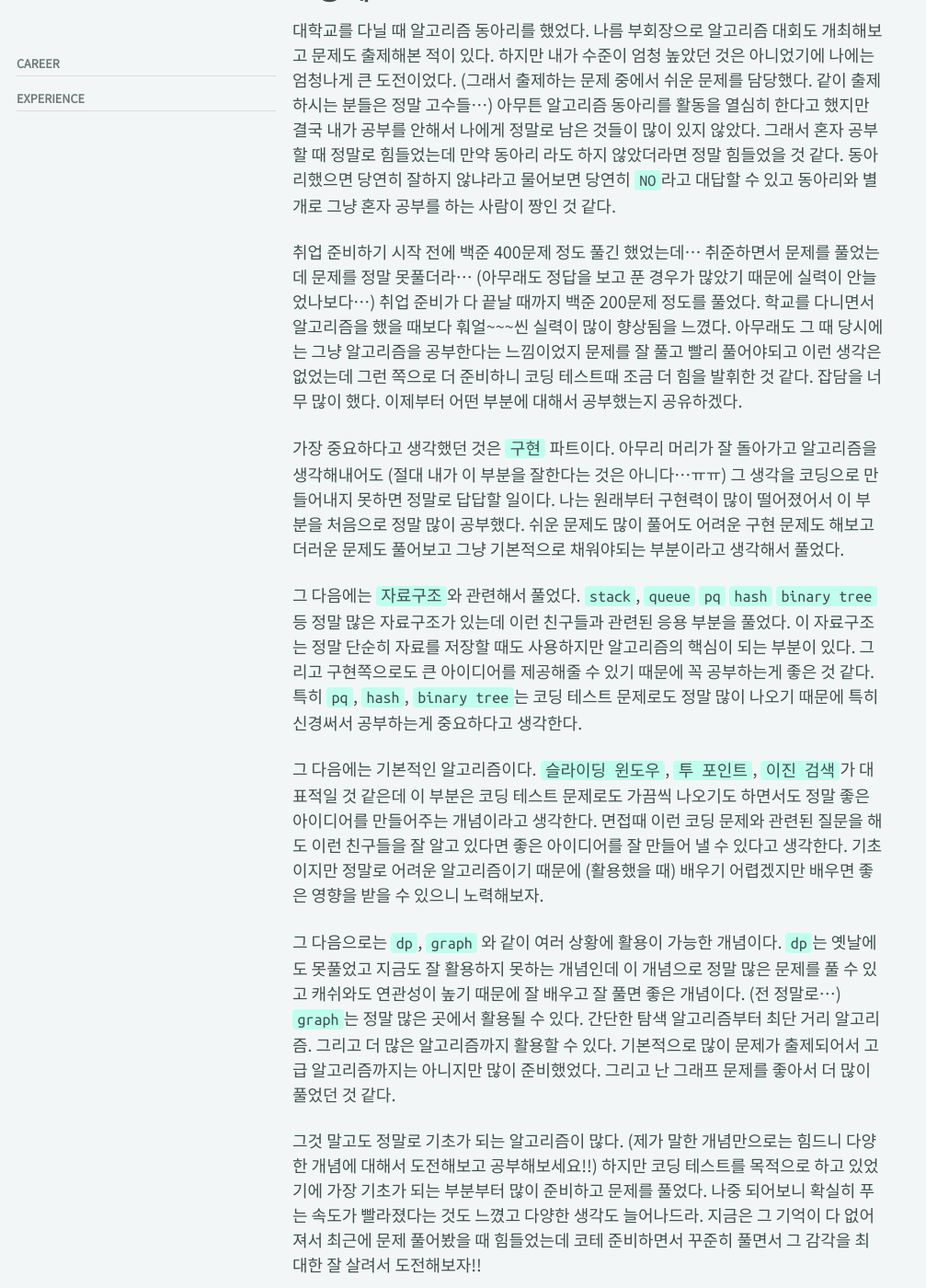
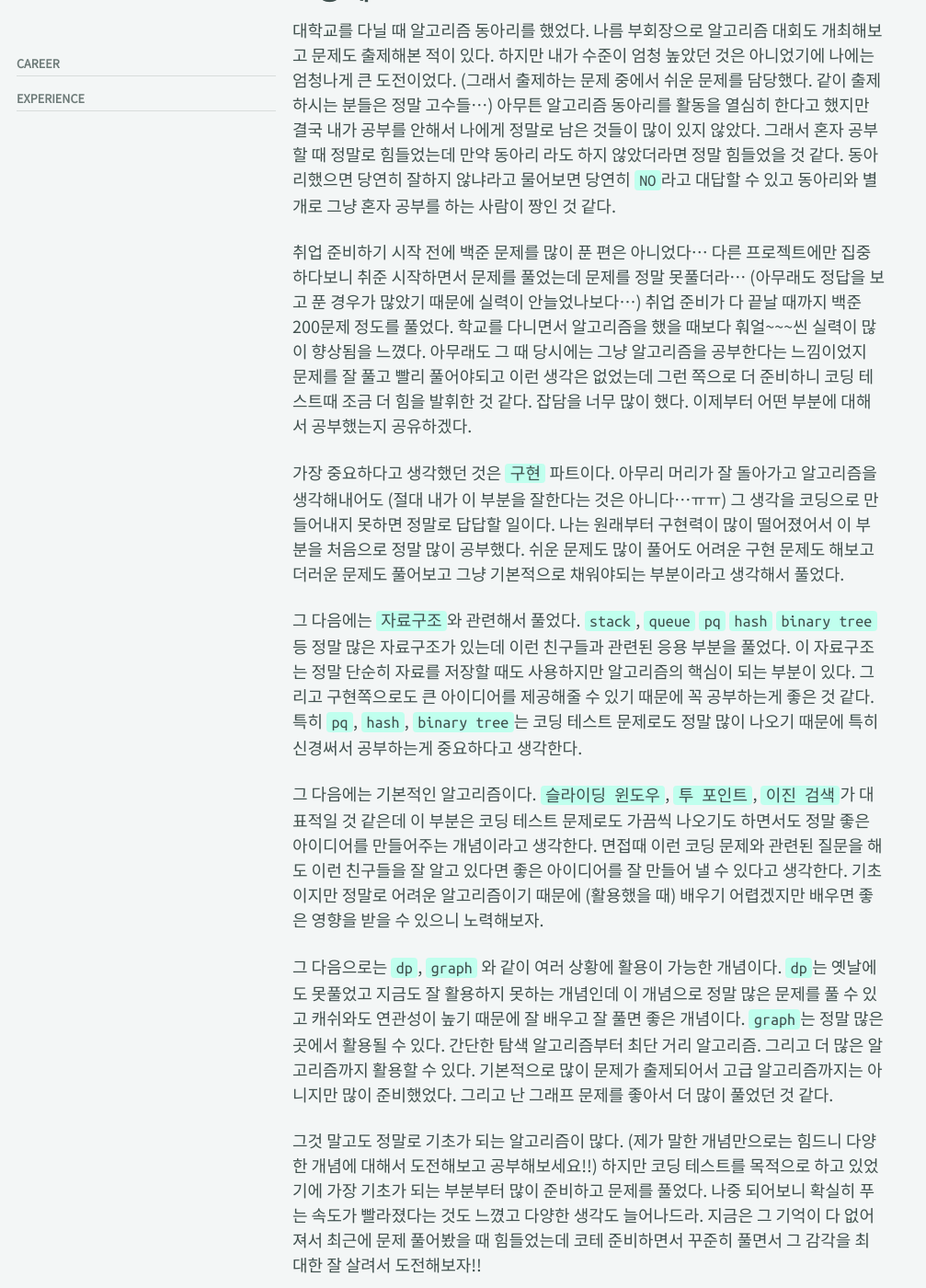
Before and after one commit to BaeJi77/BaeJi77.github.io, a Jekyll site: the page built from _posts/life/Career/2020-10-24-취업-준비기.md, in a window 1280 px wide and 1400 px high, scrolled down 573 px. Shown: the whole window at 92% size, without its empty margins (0-1007 px from the left). Built offline with Jekyll 4.4.1, drawn with Linux system fonts in a browser that asks for light colours; cached includes are drawn as plain includes; nearby versions of some CDN libraries; comment, search, counter and statistics services are not loaded.

Commit message:
20201025 취업 준비기 업데이트

```diff
--- a/_posts/life/Career/2020-10-24-취업-준비기.md
+++ b/_posts/life/Career/2020-10-24-취업-준비기.md
@@ -20,7 +20,7 @@ tags:
 # 코딩 테스트
 대학교를 다닐 때 알고리즘 동아리를 했었다. 나름 부회장으로 알고리즘 대회도 개최해보고 문제도 출제해본 적이 있다. 하지만 내가 수준이 엄청 높았던 것은 아니었기에 나에는 엄청나게 큰 도전이었다. (그래서 출제하는 문제 중에서 쉬운 문제를 담당했다. 같이 출제하시는 분들은 정말 고수들...) 아무튼 알고리즘 동아리를 활동을 열심히 한다고 했지만 결국 내가 공부를 안해서 나에게 정말로 남은 것들이 많이 있지 않았다. 그래서 혼자 공부할 때 정말로 힘들었는데 만약 동아리 라도 하지 않았더라면 정말 힘들었을 것 같다. 동아리했으면 당연히 잘하지 않냐라고 물어보면 당연히 `NO`라고 대답할 수 있고 동아리와 별개로 그냥 혼자 공부를 하는 사람이 짱인 것 같다.
 
-취업 준비하기 시작 전에 백준 400문제 정도 풀긴 했었는데... 취준하면서 문제를 풀었는데 문제를 정말 못풀더라... (아무래도 정답을 보고 푼 경우가 많았기 때문에 실력이 안늘었나보다...) 취업 준비가 다 끝날 때까지 백준 200문제 정도를 풀었다. 학교를 다니면서 알고리즘을 했을 때보다 훠얼~~~씬 실력이 많이 향상됨을 느꼈다. 아무래도 그 때 당시에는 그냥 알고리즘을 공부한다는 느낌이었지 문제를 잘 풀고 빨리 풀어야되고 이런 생각은 없었는데 그런 쪽으로 더 준비하니 코딩 테스트때 조금 더 힘을 발휘한 것 같다.
+취업 준비하기 시작 전에 백준 문제를 많이 푼 편은 아니었다... 다른 프로젝트에만 집중하다보니 취준 시작하면서 문제를 풀었는데 문제를 정말 못풀더라... (아무래도 정답을 보고 푼 경우가 많았기 때문에 실력이 안늘었나보다...) 취업 준비가 다 끝날 때까지 백준 200문제 정도를 풀었다. 학교를 다니면서 알고리즘을 했을 때보다 훠얼~~~씬 실력이 많이 향상됨을 느꼈다. 아무래도 그 때 당시에는 그냥 알고리즘을 공부한다는 느낌이었지 문제를 잘 풀고 빨리 풀어야되고 이런 생각은 없었는데 그런 쪽으로 더 준비하니 코딩 테스트때 조금 더 힘을 발휘한 것 같다.
 잡담을 너무 많이 했다. 이제부터 어떤 부분에 대해서 공부했는지 공유하겠다.
 
 가장 중요하다고 생각했던 것은 `구현` 파트이다. 아무리 머리가 잘 돌아가고 알고리즘을 생각해내어도 (절대 내가 이 부분을 잘한다는 것은 아니다...ㅠㅠ) 그 생각을 코딩으로 만들어내지 못하면 정말로 답답할 일이다. 나는 원래부터 구현력이 많이 떨어졌어서 이 부분을 처음으로 정말 많이 공부했다. 쉬운 문제도 많이 풀어도 어려운 구현 문제도 해보고 더러운 문제도 풀어보고 그냥 기본적으로 채워야되는 부분이라고 생각해서 풀었다.
@@ -29,13 +29,13 @@ tags:
 
 그 다음에는 기본적인 알고리즘이다. `슬라이딩 윈도우`, `투 포인트`, `이진 검색`가 대표적일 것 같은데 이 부분은 코딩 테스트 문제로도 가끔씩 나오기도 하면서도 정말 좋은 아이디어를 만들어주는 개념이라고 생각한다. 면접때 이런 코딩 문제와 관련된 질문을 해도 이런 친구들을 잘 알고 있다면 좋은 아이디어를 잘 만들어 낼 수 있다고 생각한다. 기초 이지만 정말로 어려운 알고리즘이기 때문에 (활용했을 때) 배우기 어렵겠지만 배우면 좋은 영향을 받을 수 있으니 노력해보자.
 
-그 다음으로는 `dp`, `graph` 와 같이 여러 상황에 활용이 가능한 개념이다. `dp`는 옛날에도 못풀었고 지금도 잘 활용하지 못하는 개념인데 이 개념으로 정말 많은 문제를 풀 수 있고 캐쉬와도 연관성이 높기 때문에 잘 배우고 잘 풀면 좋은 개념이다. (전 정말로...) `graph`는 정말 많은 곳에서 활용될 수 있다. 간단한 탐색 알고리즘부터 최단 거리 알고리즘. 그리고 더 많은 알고리즘까지 활용할 수 있다. 기본적으로 많이 문제가 출제되어서 고급 알고리즘까지는 아니지만 많이 준비했었다. 그리고 난 그래프 문제를 좋아서 더 많이 풀었던 것 같다.
+그 다음으로는 `dp`, `graph` 와 같이 여러 상황에 활용이 가능한 개념이다. `dp`는 옛날에도 못풀었고 지금도 잘 활용하지 못하는 개념인데 이 개념으로 정말 많은 문제를 풀 수 있고 캐쉬와도 연관성이 높기 때문에 잘 배우고 잘 풀면 좋은 개념이다. `graph`는 정말 많은 곳에서 활용될 수 있다. 간단한 탐색 알고리즘부터 최단 거리 알고리즘. 그리고 더 많은 알고리즘까지 활용할 수 있다. 기본적으로 많이 문제가 출제되어서 고급 알고리즘까지는 아니지만 많이 준비했었다. 그리고 난 그래프 문제를 좋아서 더 많이 풀었던 것 같다.
 
 그것 말고도 정말로 기초가 되는 알고리즘이 많다. (제가 말한 개념만으로는 힘드니 다양한 개념에 대해서 도전해보고 공부해보세요!!) 하지만 코딩 테스트를 목적으로 하고 있었기에 가장 기초가 되는 부분부터 많이 준비하고 문제를 풀었다. 나중 되어보니 확실히 푸는 속도가 빨라졌다는 것도 느꼈고 다양한 생각도 늘어나드라. 지금은 그 기억이 다 없어져서 최근에 문제 풀어봤을 때 힘들었는데 코테 준비하면서 꾸준히 풀면서 그 감각을 최대한 잘 살려서 도전해보자!!
 
 
 # 이력서 & 포트폴리오
-[사진](../../../_site/assets/images/취업-준비기-1.png)
+![사진1](/assets/images/취업-준비기-1.png)
 나는 한 2~3장 정도 이력서를 만들었었다. 많은 사람들이 이력서는 1장으로 모든 것을 다 보여주어야한다고 하는데 그냥 이런 저런 정보와 이쁨을 같이 첨가해서 넣다보니 3장 정도의 이력서를 만들었다. 이력서는 기본적으로 어떤 사람인지 어떤 경험을 했고 어떤 생각을 가지고 있는 사람인지를 적었다. 그 이후로는 나의 경험(프로젝트)을 적었는데 정말 간력하게 몇줄로 정리했었다. (위에 사진을 참고) 여기서 중요하다고 생각하는 것은 (멘토님이 말씀해주신 방법입니다!!) `숫자`를 이용해서 잘 적는게 중요한 것 같다. 명확한 숫자가 없더라고 해서 별로인 이력서는 아닌데 내 이력서를 읽는 사람들에게 조금 임팩트를 준다고 생각하면 좋을 것 같다. 처음 작성할 때는 당연히 뭐가 없었지만 시간이 지날 수록 계속 생각하고 어떤 부분을 개선했지? 어떤 부분을 수치화할 수 있지 이런 생각을 하면서 발전했었다.
 
 포트폴리오 같은 경우는 `notion`을 이용해서 작성했다. 포트폴리오에는 최대한 내가 어떤 생각을 가지고 왜 했는지 작성해보기 위해서 노력했다. 당연히 모든 것을 설명할 수 없어도 나의 생각을 전달하는 것 만으로도 서류를 읽는 사람들에게 크게 매력적이라고 생각한다. 열심히 준비했지만 읽지 않을수도 있다. 하지만 이런 과정을 통해서 자소서, 혹은 면접을 준비하면서 나의 장점, 강점을 생각할 수 있는 계기가 되기도 하는 것 같다. 그리고 장점(?)이라고 할 수 있는 부분이 있는데 단순히 pdf로 제출하는 것이 아닌 `notion` 공유 링크를 만들어서 제공해주는 경우 포트폴리오를 제출하고 나서도 계속 수정할 수가 있다. 자소서 같은 경우 면접 전에 다시 보면서 실수가 보이는 경우 수정하지 못하는데 포트폴리오 같은 경우 계속 발전시킬 수도 있고 실수한 것도 수정할 수 있기 때문에 정말로 괜찮다라고 생각한다.
```
Also changed, not shown: assets/images/취업-준비기-1.png.
